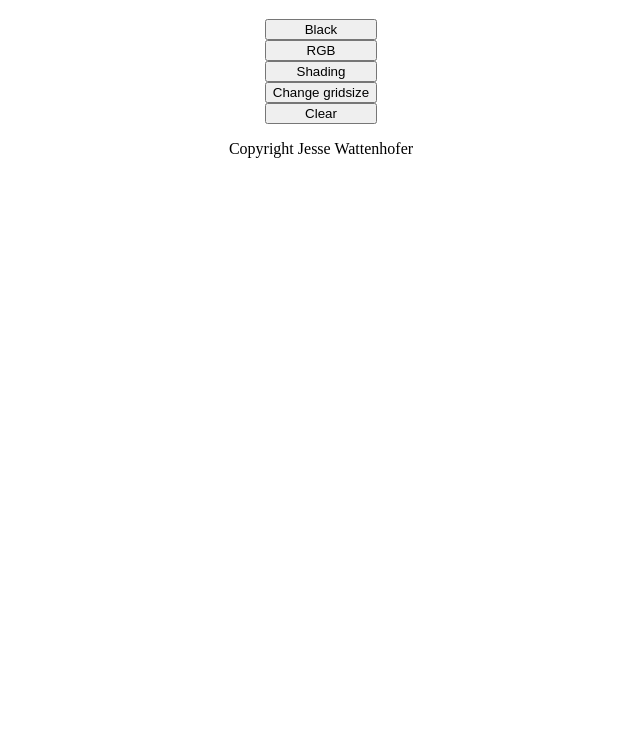
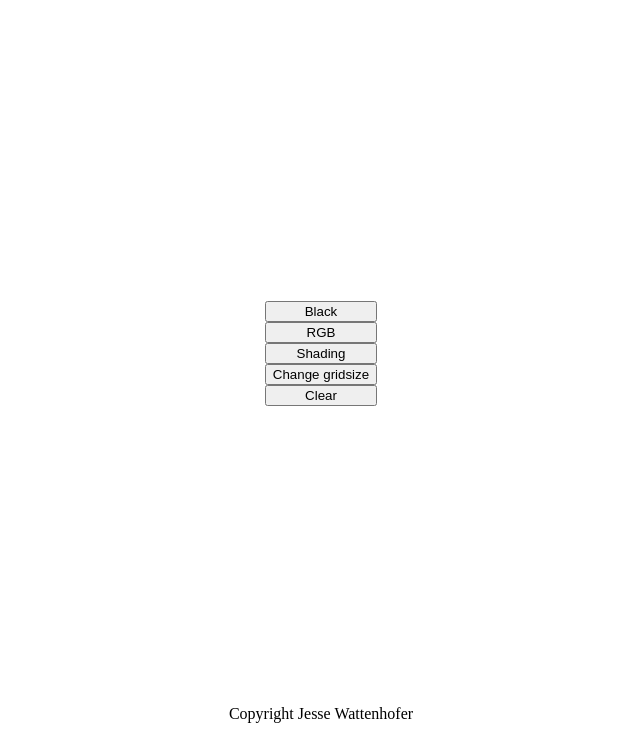
Before and after one commit to realjesse/etch_a_sketch, a plain HTML site: page index.html in a window 1280 px wide. Shown: the part 61-800 px from the top of the page, without its empty margins (319-959 px from the left). Drawn offline with Linux system fonts and the light colour scheme.

Commit message:
Add styling for main container

```diff
--- a/index.html
+++ b/index.html
@@ -9,7 +9,7 @@
     <script defer src="script/createGrid.js"></script>
 </head>
 <body>
-    <div class="vertical container centered">
+    <div class="vertical container space_between full_height">
         <!-- header -->
         <div class="horizontal container centered">
             <h1>Etch-A-Sketch</h1>
--- a/style/style.css
+++ b/style/style.css
@@ -17,3 +17,12 @@ body {
     align-items: center;
     justify-content: center;
 }
+
+.space_between {
+    align-items: center;
+    justify-content: space-between;
+}
+
+.full_height {
+    height: 100%;
+}
```
